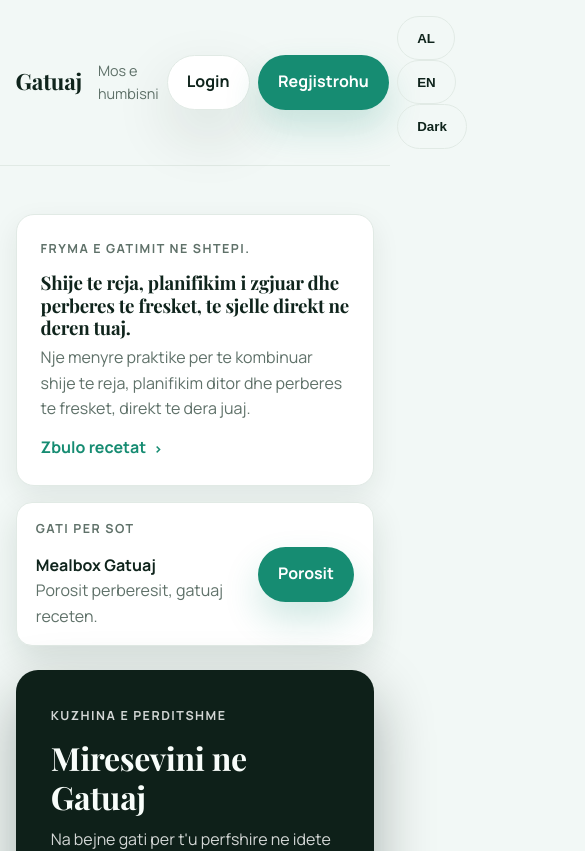
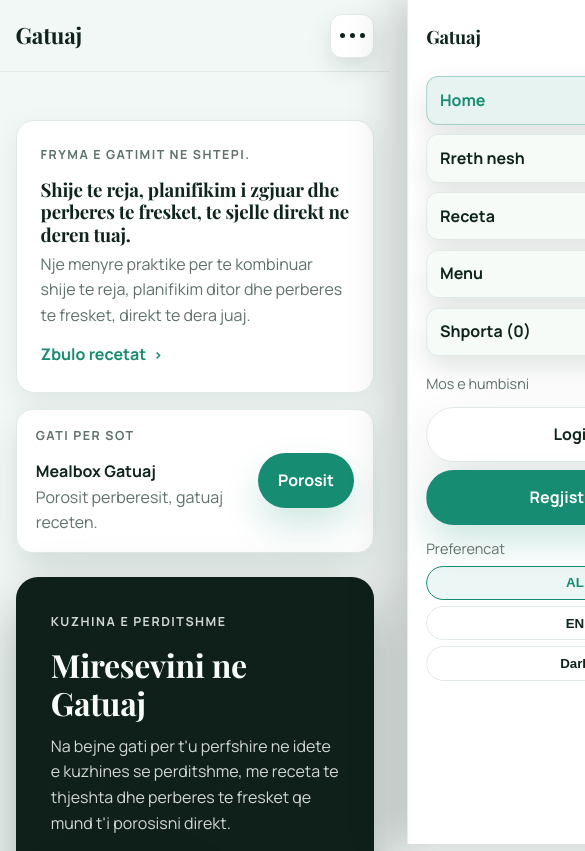
Before and after one commit to HMandija/gatuaj, a React (Vite) app: page / in a window 390 px wide. Shown: the top 851 px of the page, 585 px wide, since content can reach past the window. Built offline with nearby package versions, Linux system fonts and the light colour scheme; no server answers.

Commit message:
Update app features

```diff
--- /dev/null
+++ b/capacitor.config.json
@@ -0,0 +1,5 @@
+{
+  "appId": "com.gatuaj.app",
+  "appName": "gatuaj",
+  "webDir": "dist"
+}
--- a/package.json
+++ b/package.json
@@ -10,6 +10,9 @@
     "preview": "vite preview"
   },
   "dependencies": {
+    "@capacitor/android": "^8.0.0",
+    "@capacitor/cli": "^7.4.4",
+    "@capacitor/core": "^8.0.0",
     "@paypal/react-paypal-js": "^8.9.2",
     "firebase": "^12.7.0",
     "react": "^19.2.0",
--- a/src/components/Navbar.jsx
+++ b/src/components/Navbar.jsx
@@ -1,3 +1,4 @@
+import { useState } from "react";
 import { Link, NavLink } from "react-router-dom";
 import { signOut } from "firebase/auth";
 import { auth } from "../firebase";
@@ -9,55 +10,46 @@ export default function Navbar() {
   const { count } = useCart();
   const { user } = useAuth();
   const { tr, lang, setLang, toggleTheme, theme } = useUi();
+  const [menuOpen, setMenuOpen] = useState(false);
 
-  return (
-    <header className="nav">
-      <div className="container nav__inner">
-        <Link className="brand" to="/">
-          <span className="brand__text">Gatuaj</span>
-        </Link>
+  const closeMenu = () => setMenuOpen(false);
+  const toggleMenu = () => setMenuOpen((prev) => !prev);
+  const handleLogout = () => {
+    signOut(auth);
+    closeMenu();
+  };
 
-        <nav className="nav__links">
-          <NavLink to="/" end>
+  const navLinks = (
+    <>
+      <NavLink to="/" end onClick={closeMenu}>
         {tr("Home", "Home")}
       </NavLink>
-          <a href="/#rreth">{tr("Rreth nesh", "About")}</a>
-          <a href="/#receta">{tr("Receta", "Recipes")}</a>
-          <Link to="/menu">{tr("Menu", "Menu")}</Link>
-          {user && <Link to="/orders">{tr("Porosite", "Orders")}</Link>}
-          {user && <Link to="/account">{tr("Llogaria", "Account")}</Link>}
-          <Link to="/cart">
+      <a href="/#rreth" onClick={closeMenu}>
+        {tr("Rreth nesh", "About")}
+      </a>
+      <a href="/#receta" onClick={closeMenu}>
+        {tr("Receta", "Recipes")}
+      </a>
+      <Link to="/menu" onClick={closeMenu}>
+        {tr("Menu", "Menu")}
+      </Link>
+      {user && (
+        <Link to="/orders" onClick={closeMenu}>
+          {tr("Porosite", "Orders")}
+        </Link>
+      )}
+      {user && (
+        <Link to="/account" onClick={closeMenu}>
+          {tr("Llogaria", "Account")}
+        </Link>
+      )}
+      <Link to="/cart" onClick={closeMenu}>
         {tr("Shporta", "Cart")} ({count})
       </Link>
-        </nav>
+    </>
+  );
 
-        <div className="nav__cta">
-          {!user ? (
-            <>
-              <span className="muted nav__hint">
-                {tr("Mos e humbisni", "Don't miss out")}
-              </span>
-              <Link className="btn btn--light" to="/login">
-                {tr("Login", "Login")}
-              </Link>
-              <Link className="btn btn--primary" to="/register">
-                {tr("Regjistrohu", "Register")}
-              </Link>
-            </>
-          ) : (
-            <>
-              <Link className="btn btn--ghost" to="/orders">
-                {tr("Porosite", "Orders")}
-              </Link>
-              <button
-                className="btn btn--primary"
-                onClick={() => signOut(auth)}
-                type="button"
-              >
-                {tr("Dil", "Logout")}
-              </button>
-            </>
-          )}
+  const toggleButtons = (
     <div className="nav__toggles">
       <button
         className={`btn btn--ghost ${lang === "AL" ? "is-active" : ""}`}
@@ -77,6 +69,89 @@ export default function Navbar() {
         {theme === "dark" ? tr("Light", "Light") : tr("Dark", "Dark")}
       </button>
     </div>
+  );
+
+  const authActions = !user ? (
+    <>
+      <span className="muted nav__hint">
+        {tr("Mos e humbisni", "Don't miss out")}
+      </span>
+      <div className="nav__cta-actions">
+        <Link className="btn btn--light" to="/login" onClick={closeMenu}>
+          {tr("Login", "Login")}
+        </Link>
+        <Link className="btn btn--primary" to="/register" onClick={closeMenu}>
+          {tr("Regjistrohu", "Register")}
+        </Link>
+      </div>
+    </>
+  ) : (
+    <div className="nav__cta-actions">
+      <Link className="btn btn--ghost" to="/orders" onClick={closeMenu}>
+        {tr("Porosite", "Orders")}
+      </Link>
+      <button className="btn btn--primary" onClick={handleLogout} type="button">
+        {tr("Dil", "Logout")}
+      </button>
+    </div>
+  );
+
+  return (
+    <header className={`nav ${menuOpen ? "is-open" : ""}`}>
+      <div className="container nav__inner">
+        <Link className="brand" to="/" onClick={closeMenu}>
+          <span className="brand__text">Gatuaj</span>
+        </Link>
+
+        <nav className="nav__links nav__links--desktop">{navLinks}</nav>
+
+        <div className="nav__cta nav__cta--desktop">
+          {authActions}
+          {toggleButtons}
+        </div>
+
+        <button
+          className="nav__menu-btn"
+          type="button"
+          aria-expanded={menuOpen}
+          aria-label={
+            menuOpen ? tr("Mbyll menune", "Close menu") : tr("Hap menune", "Open menu")
+          }
+          onClick={toggleMenu}
+        >
+          <span></span>
+          <span></span>
+          <span></span>
+        </button>
+      </div>
+
+      <button
+        className={`nav__backdrop ${menuOpen ? "is-open" : ""}`}
+        type="button"
+        aria-label={tr("Mbyll menune", "Close menu")}
+        onClick={closeMenu}
+      />
+
+      <div className={`nav__drawer ${menuOpen ? "is-open" : ""}`}>
+        <div className="nav__drawer-top">
+          <Link className="brand brand--compact" to="/" onClick={closeMenu}>
+            <span className="brand__text">Gatuaj</span>
+          </Link>
+          <button className="nav__close" type="button" onClick={closeMenu}>
+            {tr("Mbyll", "Close")}
+          </button>
+        </div>
+
+        <nav className="nav__drawer-links">{navLinks}</nav>
+
+        <div className="nav__drawer-cta">
+          {authActions}
+          <div className="nav__drawer-toggles">
+            <span className="muted nav__hint">
+              {tr("Preferencat", "Preferences")}
+            </span>
+            {toggleButtons}
+          </div>
         </div>
       </div>
     </header>
--- a/src/index.css
+++ b/src/index.css
@@ -193,6 +193,9 @@ img {
 .brand__text {
   color: var(--ink);
 }
+.brand--compact {
+  font-size: 1.15rem;
+}
 .brand--footer .brand__logo {
   width: 350px;
   height: 120px;
@@ -222,17 +225,166 @@ img {
 .nav__cta {
   display: flex;
   align-items: center;
+  gap: 0.75rem;
+  margin-left: auto;
+}
+.nav__cta-actions {
+  display: flex;
+  align-items: center;
   gap: 0.5rem;
+  flex-wrap: wrap;
 }
 .nav__hint {
   font-size: 0.9rem;
+  white-space: nowrap;
+}
+.nav__toggles {
+  display: flex;
+  align-items: center;
+  gap: 0.35rem;
+}
+.nav__toggles .btn {
+  padding: 0.55rem 0.85rem;
+}
+.nav__toggles .btn.is-active {
+  border-color: var(--accent);
+  color: var(--accent);
+  background: rgba(22, 140, 114, 0.08);
+}
+.nav__menu-btn {
+  display: none;
+  margin-left: auto;
+  width: 44px;
+  height: 44px;
+  border-radius: 12px;
+  border: 1px solid var(--border);
+  background: #fff;
+  align-items: center;
+  justify-content: center;
+  gap: 5px;
+  padding: 0.45rem;
+  box-shadow: 0 10px 24px rgba(9, 39, 24, 0.12);
+  cursor: pointer;
+}
+.nav__menu-btn span {
+  width: 5px;
+  height: 5px;
+  border-radius: 50%;
+  background: var(--ink);
+  display: block;
+}
+.nav__backdrop,
+.nav__drawer {
+  display: none;
+}
+.nav__backdrop {
+  border: 0;
+  padding: 0;
+}
+.nav__close {
+  border: 1px solid var(--border);
+  background: transparent;
+  border-radius: 10px;
+  padding: 0.55rem 0.9rem;
+  font-weight: 700;
+  cursor: pointer;
+}
+.nav__drawer-top {
+  display: flex;
+  align-items: center;
+  justify-content: space-between;
+  gap: 0.75rem;
+  margin-bottom: 0.4rem;
 }
 @media (max-width: 900px) {
+  .nav__inner {
+    padding: 0.85rem 0;
+  }
   .nav__links {
     display: none;
   }
-  .nav__cta {
-    margin-left: auto;
+  .nav__cta--desktop {
+    display: none;
+  }
+  .nav__menu-btn {
+    display: inline-flex;
+  }
+  .nav__backdrop {
+    display: block;
+    position: fixed;
+    inset: 0;
+    background: rgba(0, 0, 0, 0.32);
+    backdrop-filter: blur(2px);
+    opacity: 0;
+    pointer-events: none;
+    transition: opacity 0.2s ease;
+    z-index: 18;
+  }
+  .nav.is-open .nav__backdrop {
+    opacity: 1;
+    pointer-events: auto;
+  }
+  .nav__drawer {
+    display: flex;
+    flex-direction: column;
+    gap: 1rem;
+    position: fixed;
+    top: 0;
+    right: 0;
+    height: 100vh;
+    width: min(360px, 86vw);
+    background: var(--surface);
+    border-left: 1px solid var(--border);
+    box-shadow: -18px 0 40px rgba(0, 0, 0, 0.18);
+    transform: translateX(105%);
+    transition: transform 0.28s ease;
+    z-index: 20;
+    padding: 1.2rem 1.15rem 1.5rem;
+    overflow-y: auto;
+  }
+  .nav__drawer.is-open {
+    transform: translateX(0);
+  }
+  .nav__drawer-links {
+    display: grid;
+    gap: 0.6rem;
+  }
+  .nav__drawer-links a {
+    display: block;
+    padding: 0.65rem 0.8rem;
+    border-radius: 12px;
+    border: 1px solid var(--border);
+    background: var(--card);
+    color: var(--ink);
+    font-weight: 700;
+    box-shadow: 0 12px 28px rgba(9, 39, 24, 0.12);
+  }
+  .nav__drawer-links a.active {
+    background: rgba(22, 140, 114, 0.1);
+    border-color: rgba(22, 140, 114, 0.32);
+    color: var(--accent);
+  }
+  .nav__drawer-cta {
+    display: flex;
+    flex-direction: column;
+    gap: 0.75rem;
+  }
+  .nav__drawer-cta .nav__cta-actions {
+    flex-direction: column;
+    align-items: stretch;
+  }
+  .nav__drawer-cta .btn {
+    width: 100%;
+    justify-content: center;
+  }
+  .nav__drawer-toggles {
+    display: flex;
+    flex-direction: column;
+    gap: 0.35rem;
+  }
+  .nav__drawer .nav__toggles {
+    flex-wrap: wrap;
+    justify-content: flex-start;
   }
 }
 
```
Also changed, not shown: 54 other files (tests, documents, lock files or other folders). Lines whose indentation alone changed are shown as unchanged.
